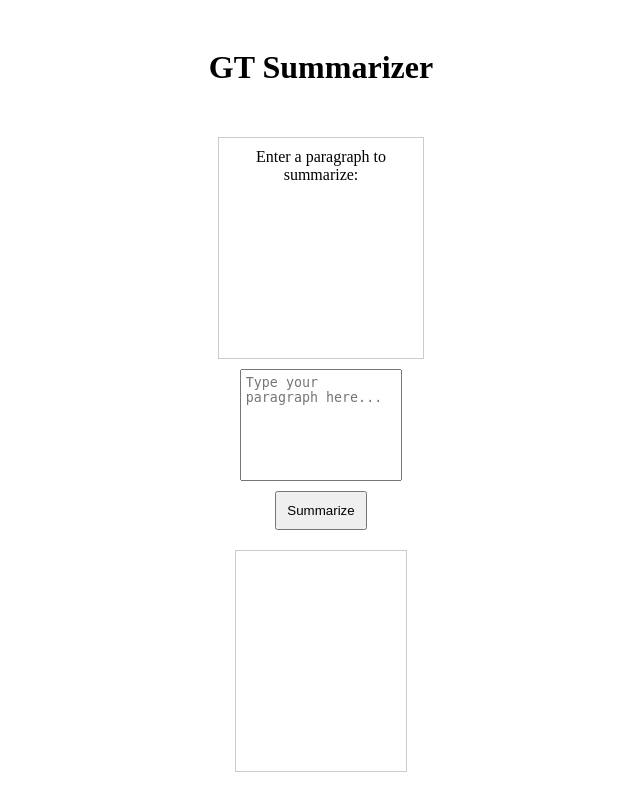
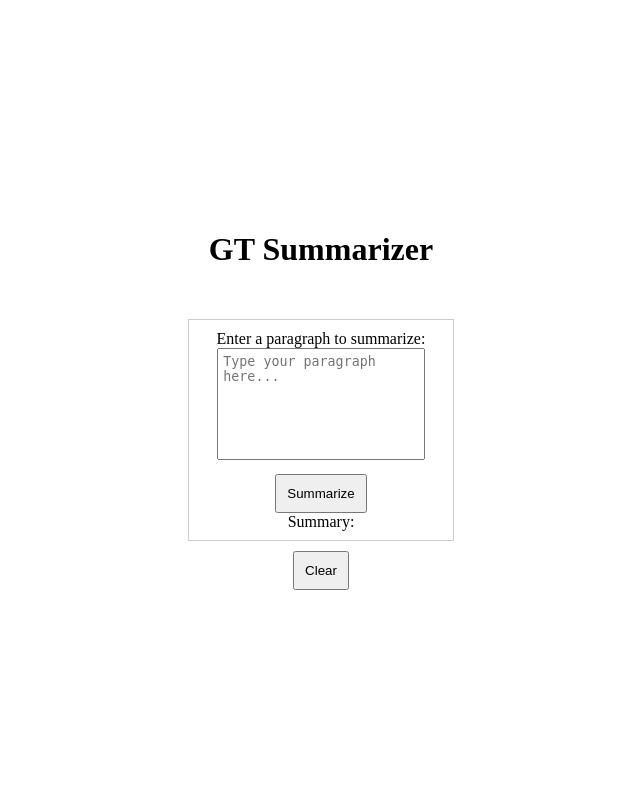
Before and after one commit to harishmanjrekar/harishGT, a Flask app: page / in a window 1280 px wide. Shown: the whole page, without its empty margins (319-959 px from the left). Run offline with Flask 2, Linux system fonts and the light colour scheme.

Commit message:
Update index.html

```diff
--- a/templates/index.html
+++ b/templates/index.html
@@ -5,23 +5,27 @@
     <link rel="stylesheet" href="{{ url_for('static', filename='style.css') }}">
 </head>
 <body>
-    <div class="fullscreen">
-        <div class="container">
-            <div class="header">
-                <h1>GT Summarizer</h1>
-            </div>
-            <div class="chat-container">
-                <div class="chat-box" id="chat-box">
+    <div class="container">
+        <div class="header">
+            <h1>GT Summarizer</h1>
+        </div>
+        <div class="chat-container">
+            <div class="chat-box">
+                <div class="input-section">
                     <div class="message bot">Enter a paragraph to summarize:</div>
-                </div>
-                <div class="user-input">
                     <textarea id="input-text" placeholder="Type your paragraph here..."></textarea>
                     <button onclick="summarize()">Summarize</button>
-                    <div class="output" id="output-box"></div>
                 </div>
+                <div class="output-section">
+                    <div class="message bot">Summary:</div>
+                    <div id="output-box" class="output"></div>
+                </div>
+            </div>
+            <div class="user-input">
+                <button onclick="clearText()">Clear</button>
             </div>
         </div>
     </div>
-    <script src="{{ url_for('static', filename='script.js') }}"></script>
+    <script src="static/script.js"></script>
 </body>
 </html>
```
